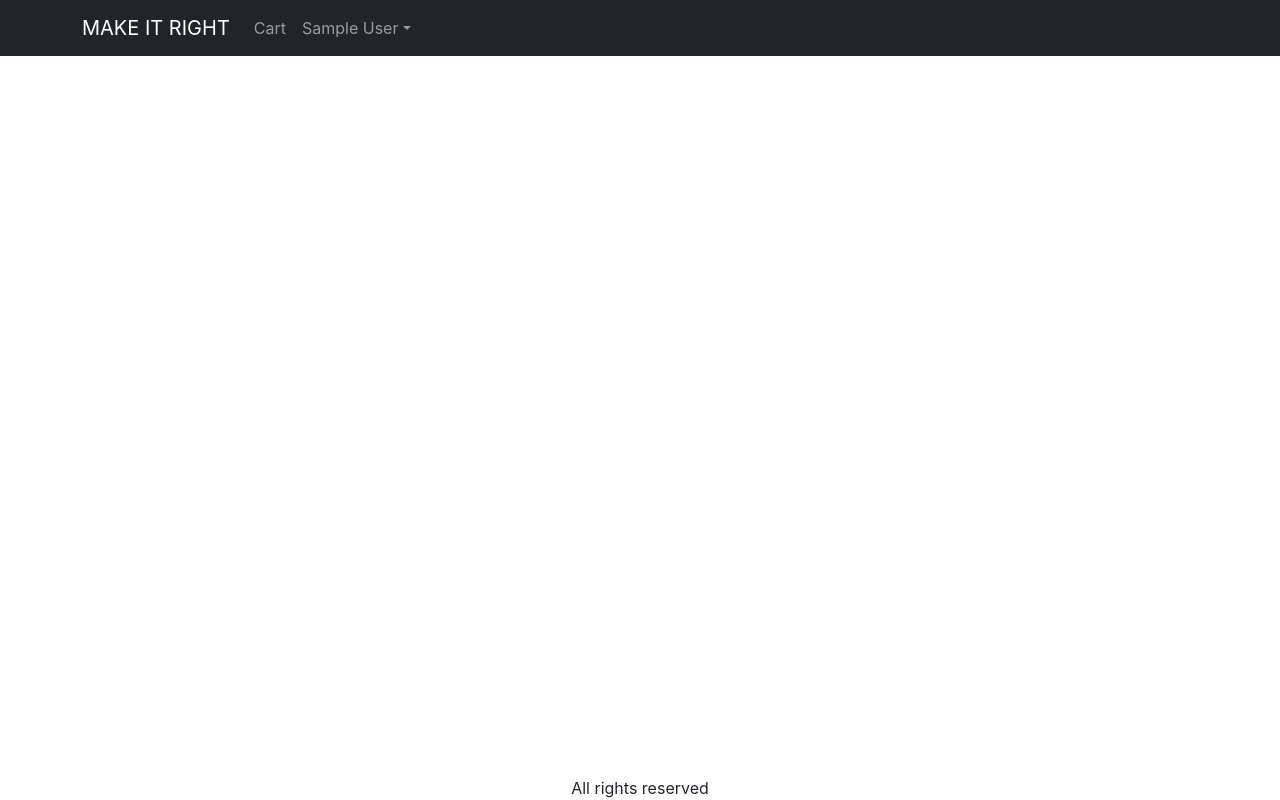
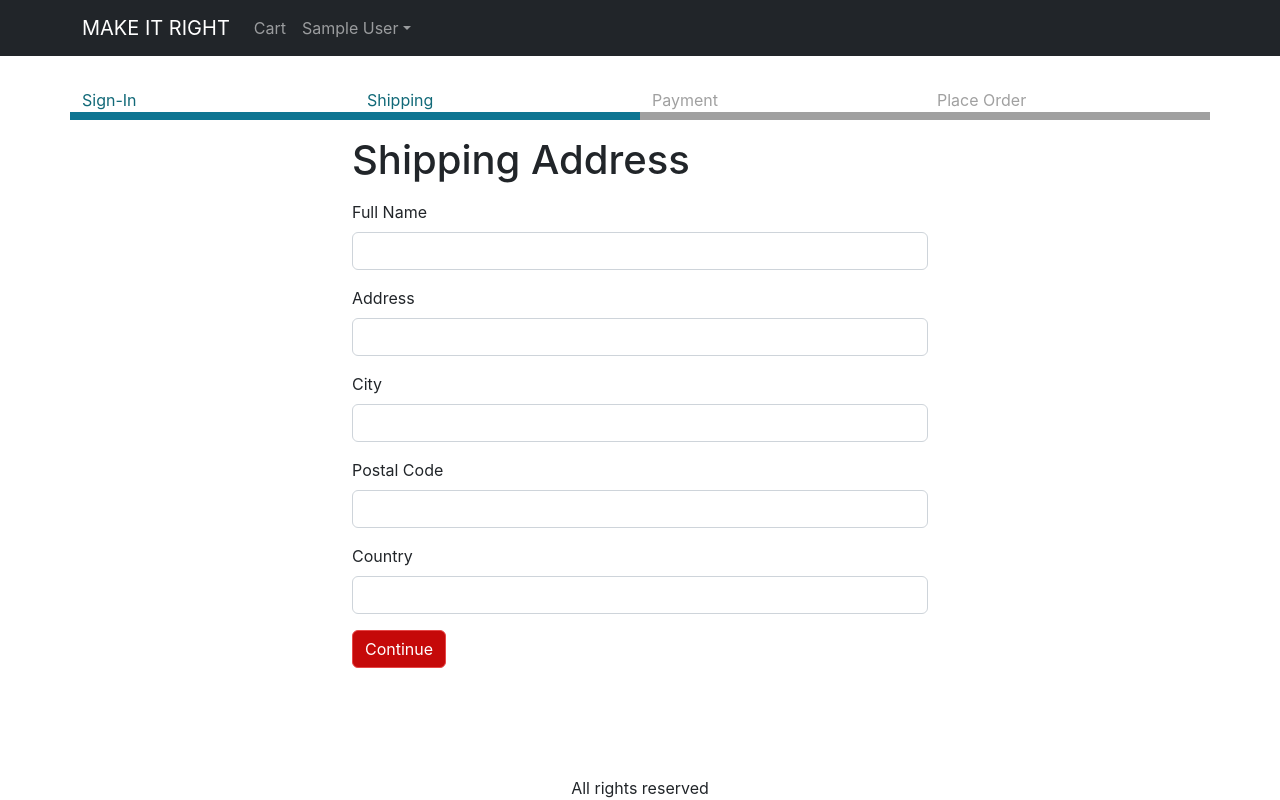
Before and after one commit to VINU2021/mir, a React (Create React App) app in the folder frontend/: page /shipping in a window 1280 px wide. Built offline with nearby package versions, Linux system fonts and the light colour scheme; sample sign-in values are in the browser's storage.

Commit message:
paert 24 Shipping address

```diff
--- a/frontend/src/App.js
+++ b/frontend/src/App.js
@@ -11,6 +11,7 @@
 import { Store } from './Store';
 import CartScreen from './screens/CartScreen';
 import SigninScreen from './screens/SigninScreen';
+import ShippingAddressScreen from './screens/ShippingAddressScreen';
 
 function App() {
   const { state, dispatch: ctxDispatch } = useContext(Store);
@@ -19,6 +20,7 @@
   const signoutHandler = () => {
     ctxDispatch({ type: 'USER_SIGNOUT' });
     localStorage.removeItem('userInfo');
+    localStorage.removeItem('shippingAddress');
   };
 
   return (
@@ -72,6 +74,10 @@
               <Route path="/product/:slug" element={<ProductScreen />} />
               <Route path="/cart" element={<CartScreen />} />
               <Route path="/signin" element={<SigninScreen />} />
+              <Route
+                path="/shipping"
+                element={<ShippingAddressScreen />}
+              ></Route>
               <Route path="/" element={<HomeScreen />} />
             </Routes>
           </Container>
--- a/frontend/src/Store.js
+++ b/frontend/src/Store.js
@@ -6,6 +6,9 @@
     : null,
 
   cart: {
+    shippingAddress: localStorage.getItem('shippingAddress')
+      ? JSON.parse(localStorage.getItem('shippingAddress'))
+      : {},
     cartItems: localStorage.getItem('cartItems')
       ? JSON.parse(localStorage.getItem('cartItems'))
       : [],
@@ -38,6 +41,18 @@
       return {
         ...state,
         userInfo: null,
+        cart: {
+          cartItems: [],
+          shippingAddress: {},
+        },
+      };
+    case 'SAVE_SHIPPING_ADDRESS':
+      return {
+        ...state,
+        cart: {
+          ...state.cart,
+          shippingAddress: action.payload,
+        },
       };
     default:
       return state;
--- /dev/null
+++ b/frontend/src/components/CheckoutSteps.js
@@ -0,0 +1,14 @@
+import React from 'react';
+import Row from 'react-bootstrap/Row';
+import Col from 'react-bootstrap/Col';
+
+export default function CheckoutSteps(props) {
+  return (
+    <Row className="checkout-steps">
+      <Col className={props.step1 ? 'active' : ''}>Sign-In</Col>
+      <Col className={props.step2 ? 'active' : ''}>Shipping</Col>
+      <Col className={props.step3 ? 'active' : ''}>Payment</Col>
+      <Col className={props.step4 ? 'active' : ''}>Place Order</Col>
+    </Row>
+  );
+}
--- a/frontend/src/index.css
+++ b/frontend/src/index.css
@@ -33,6 +33,14 @@
   border: 1px #404040 solid;
   margin: 1rem;
 }
+.checkout-steps > div {
+  border-bottom: 0.5rem solid #a0a0a0;
+  color: #a0a0a0;
+}
+.checkout-steps > div.active {
+  border-bottom: 0.5rem solid #0e7592;
+  color: #116978;
+}
 
 .product img {
   width: 100%;
--- /dev/null
+++ b/frontend/src/screens/ShippingAddressScreen.js
@@ -0,0 +1,111 @@
+import React, { useContext, useEffect, useState } from 'react';
+import { Helmet } from 'react-helmet-async';
+import Button from 'react-bootstrap/Button';
+import Form from 'react-bootstrap/Form';
+import { useNavigate } from 'react-router-dom';
+import { Store } from '../Store';
+import CheckoutSteps from '../components/CheckoutSteps';
+
+export default function ShippingAddressScreen() {
+  const navigate = useNavigate();
+  const { state, dispatch: ctxDispatch } = useContext(Store);
+  const {
+    userInfo,
+    cart: { shippingAddress },
+  } = state;
+
+  const [fullName, setFullName] = useState(shippingAddress.fullName || '');
+  const [address, setAddress] = useState(shippingAddress.address || '');
+  const [city, setCity] = useState(shippingAddress.city || '');
+  const [postalCode, setPostalCode] = useState(
+    shippingAddress.postalCode || ''
+  );
+  useEffect(() => {
+    if (!userInfo) {
+      navigate('/signin?redirect=/shipping');
+    }
+  }, [userInfo, navigate]);
+  const [country, setCountry] = useState(shippingAddress.country || '');
+  const submitHandler = (e) => {
+    e.preventDefault();
+    ctxDispatch({
+      type: 'SAVE_SHIPPING_ADDRESS',
+      payload: {
+        fullName,
+        address,
+        city,
+        postalCode,
+        country,
+      },
+    });
+    localStorage.setItem(
+      'shippingAddress',
+      JSON.stringify({
+        fullName,
+        address,
+        city,
+        postalCode,
+        country,
+      })
+    );
+    navigate('/payment');
+  };
+  return (
+    <div>
+      <Helmet>
+        <title>Shipping Address</title>
+      </Helmet>
+      <CheckoutSteps step1 step2></CheckoutSteps>
+      <div className="container small-container">
+        <h1 className="my-3">Shipping Address</h1>
+        <Form onSubmit={submitHandler}>
+          <Form.Group className="mb-3" controlId="fullName">
+            <Form.Label>Full Name</Form.Label>
+            <Form.Control
+              value={fullName}
+              onChange={(e) => setFullName(e.target.value)}
+              required
+            />
+          </Form.Group>
+          <Form.Group className="mb-3" controlId="address">
+            <Form.Label>Address</Form.Label>
+            <Form.Control
+              value={address}
+              onChange={(e) => setAddress(e.target.value)}
+              required
+            />
+          </Form.Group>
+          <Form.Group className="mb-3" controlId="city">
+            <Form.Label>City</Form.Label>
+            <Form.Control
+              value={city}
+              onChange={(e) => setCity(e.target.value)}
+              required
+            />
+          </Form.Group>
+          <Form.Group className="mb-3" controlId="postalCode">
+            <Form.Label>Postal Code</Form.Label>
+            <Form.Control
+              value={postalCode}
+              onChange={(e) => setPostalCode(e.target.value)}
+              required
+            />
+          </Form.Group>
+          <Form.Group className="mb-3" controlId="country">
+            <Form.Label>Country</Form.Label>
+            <Form.Control
+              value={country}
+              onChange={(e) => setCountry(e.target.value)}
+              required
+            />
+          </Form.Group>
+          <div className="mb-3">
+            <Button variant="primary" type="submit">
+              Continue
+            </Button>
+          </div>
+        </Form>
+      </div>
+    </div>
+  );
+}
```
Also changed, not shown: 1 other file (tests, documents, lock files or other folders).
